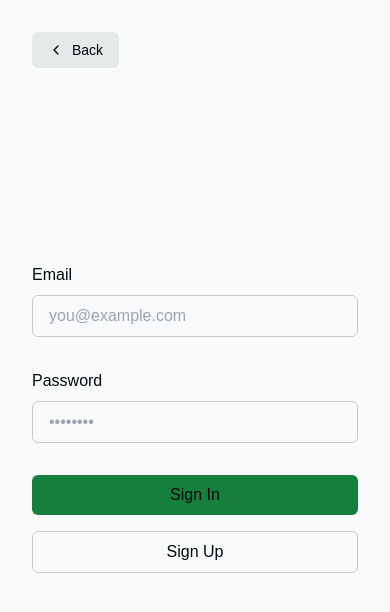
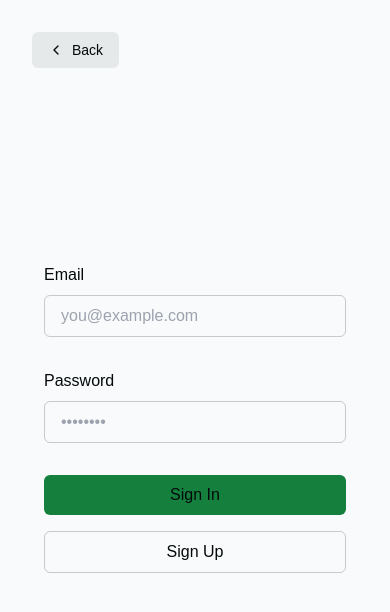
Before and after one commit to Kbueno1077/olympus-dominoes, a Next.js app: page /login in a window 390 px wide. Shown: the top 612 px of the page. Built offline with nearby package versions, Linux system fonts and the light colour scheme.

Commit message:
paddingX in mobile

```diff
--- a/app/layout.tsx
+++ b/app/layout.tsx
@@ -27,7 +27,7 @@ export default function RootLayout({
     return (
         <html lang="en" className={GeistSans.className}>
             <body className="bg-background text-foreground">
-                <main className="min-h-screen flex flex-col items-center">
+                <main className="min-h-screen flex flex-col items-center px-3 md:px-0">
                     <Providers>{children}</Providers>
                 </main>
             </body>
```
